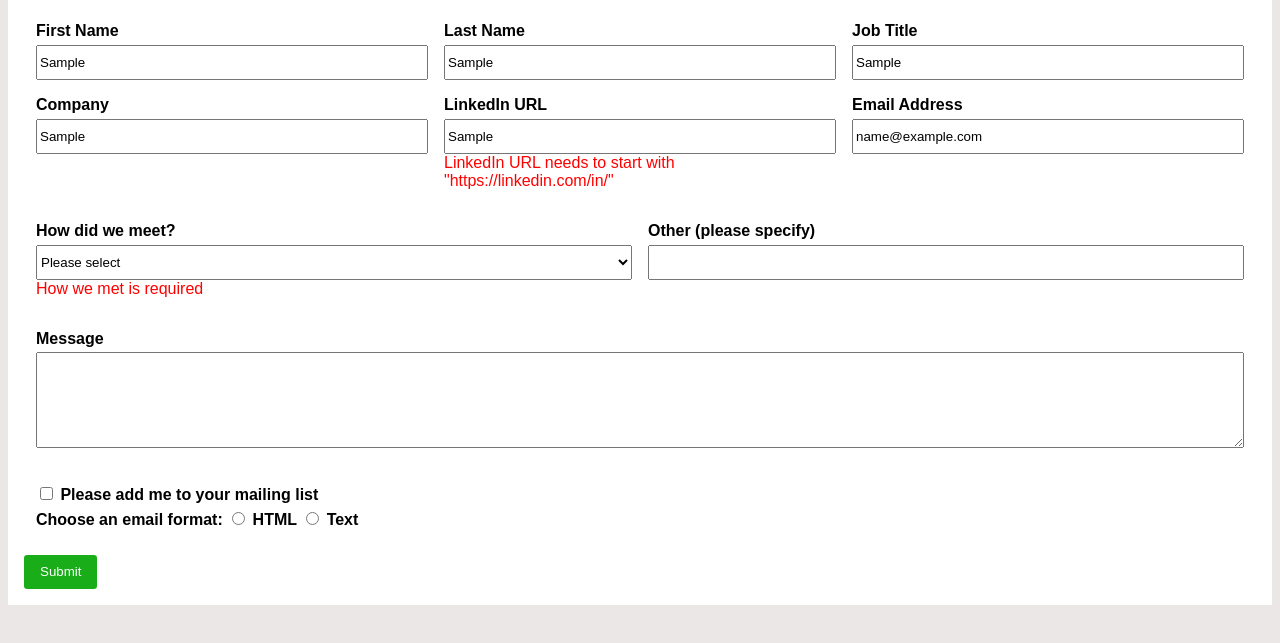
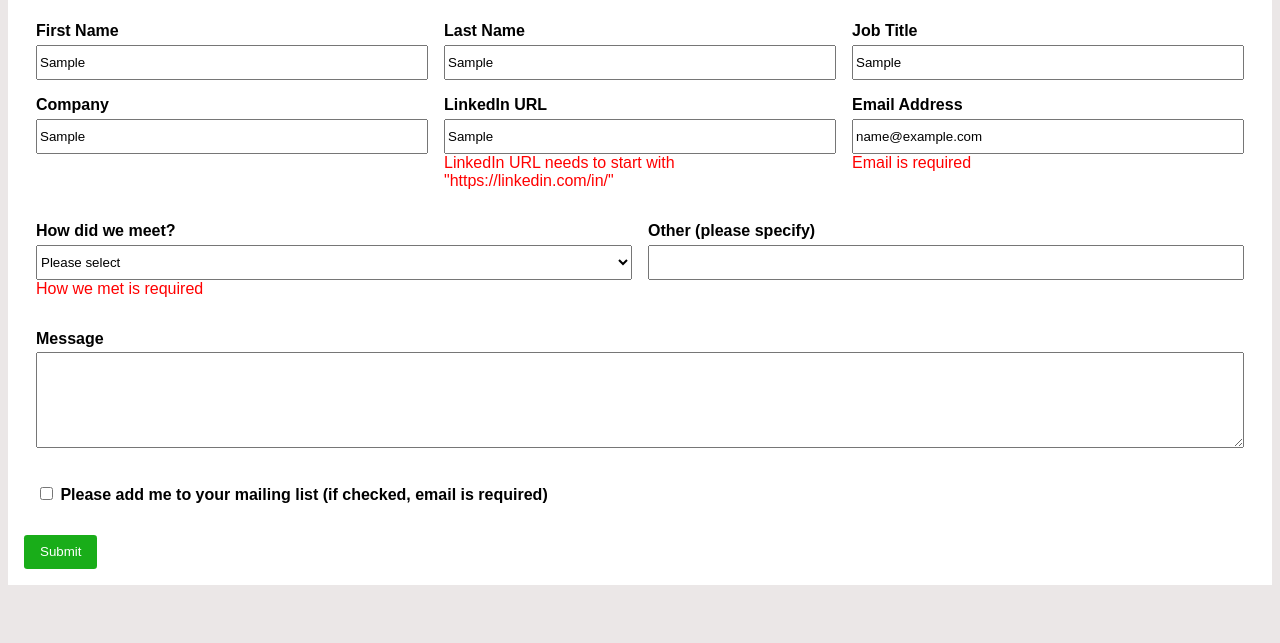
Before and after one commit to CristianRosasBurciaga/Contact-form, a website: page views/home.html in a window 1280 px wide. Both pictures are taken after typing "Sample", "Sample", "Sample", "Sample", "Sample", "name@example.com" into the empty fields and a click on the button "Submit". Shown: the part 87-730 px from the top of the page. Drawn offline with Linux system fonts and the light colour scheme.

Commit message:
finalized important validations for the form

```diff
--- a/public/scripts/contact.js
+++ b/public/scripts/contact.js
@@ -1,9 +1,11 @@
+
 document.getElementById("contact-form").onsubmit = () => {
     let valid = true;
     //clear all errors
     clearErrors();
 
     //form validation for first name
+    //if first name is empty, dont submit the form
     let fname = document.getElementById("fname").value;
     if(fname === "") {
         document.getElementById("error-fname").style.display = "block";
@@ -11,44 +13,61 @@ document.getElementById("contact-form").onsubmit = () => {
     }
 
     //form validation for last name
+    //if last name is empty, dont submit the form
     let lname = document.getElementById("lname").value;
     if(lname === "") {
         document.getElementById("error-lname").style.display = "block";
         valid = false;
     }
 
-    //form validation for mailing list checkbox
-    //if mail-list is checked, make email required
-    let mailList = document.getElementById("mail-list").value;
-    let email = document.getElementById("email").value;
-    if(mailList === "checked" && email === "") {
-        document.getElementById("email").style.border = "1px solid red"
+    //form validation for LinkedIn url
+    //LinkedIn URL is optional
+    //But if it is filled, it must start with https://linkedin.com/in/
+    let linkedInURL = document.getElementById("linkedin").value;
+    if(linkedInURL !== "") {
+    let regexLinkedIn = /^https:\/\/linkedin\.com\/in\/+/;
+
+    if(regexTest(regexLinkedIn, linkedInURL) === false) {
+        document.getElementById("error-linkedin").style.display = "block";
         valid = false;
-    } else {
-        valid = true;
+        console.log(valid);
+    }
     }
 
-    //form validation for LinkedIn url
-    const regex = /^https:\/\/linkedin\.com\/in\/+/;
-    let linkedInURL = document.getElementById("linkedin").value;
-    const regexTest = regex.test(linkedInURL);
-    if(regex !== "") {
-
-    }
-        if(regexTest === false) {
-            document.getElementById("error-linkedin").style.display = "block";
-            valid = false;
-        }
-
-    //form validation for how we met
+     //form validation for how we met
     let howMeet = document.getElementById("how-meet").value;
     if(howMeet === "none") {
         document.getElementById("error-how-meet").style.display = "block";
+        valid = false;
     }
-    return valid;
+
+    //form validation for mailing list checkbox
+    //if mail-list is checked, make email required
+    let mailList = document.getElementById("mail-list").checked;
+    let email = document.getElementById("email").value;
+    console.log(mailList);
+    console.log(email);
+    if(mailList === true && email === "") {
+            document.getElementById("error-email").style.display = "block";
+            valid = false;
+     }
+     //if email is not empty, test the input for validation
+     else if (email =! "") {
+        let regexEmail = /^.+@.+\.[a-zA-Z]{2,}$/;
+
+        if(regexTest(regexEmail, email) === false) {
+            document.getElementById("error-email").style.display = "block";
+            valid = false;
+        }
+    }
+
+    //display email formats if mailList is checked
+//     if(mailList === true) {
+//         document.getElementById("email-format-group").style.display = "block";
+//     }
+
+     return valid;
 };
-
-
 
 function clearErrors() {
     let errors = document.getElementsByClassName("error");
@@ -56,3 +75,8 @@ function clearErrors() {
         errors[i].style.display = "none";
     }
 }
+
+function regexTest(regex, input) {
+    return regex.test(input);
+
+}
--- a/public/styles/styles.css
+++ b/public/styles/styles.css
@@ -82,6 +82,9 @@ label {
     }
 }
 
+#email-format-group {
+    display: none;
+}
 #mail-label {
     font-weight: bold;
 }
--- a/views/home.html
+++ b/views/home.html
@@ -51,6 +51,7 @@
             <div id="email-group">
                 <label for="email" >Email Address</label>
                 <input type="email" name="email" id="email">
+                <span class="error" id="error-email">Email is required</span>
             </div>
         </fieldset>
 
@@ -86,10 +87,11 @@
                 <!-- checkbox to add me to mailing list -->
                 <label for="mail-list">
                     <input type="checkbox" name="mail-list" id="mail-list" value="checked">
-                    Please add me to your mailing list
+                    Please add me to your mailing list (if checked, email is required)
                 </label>
 
                 <!-- choose format for the email -->
+                <div id="email-format-group">
                     <span id="mail-label">Choose an email format:</span>
                     <label for="HTML" class="mail-option">
                         <input type="radio" id="HTML" name="mail" value="text">
@@ -99,6 +101,7 @@
                         <input type="radio" id="text" name="mail" value="text">
                         Text
                     </label>
+                </div>
             </fieldset>
 
             <!-- Submit button for the form -->
```
Lines whose indentation alone changed are shown as unchanged.
